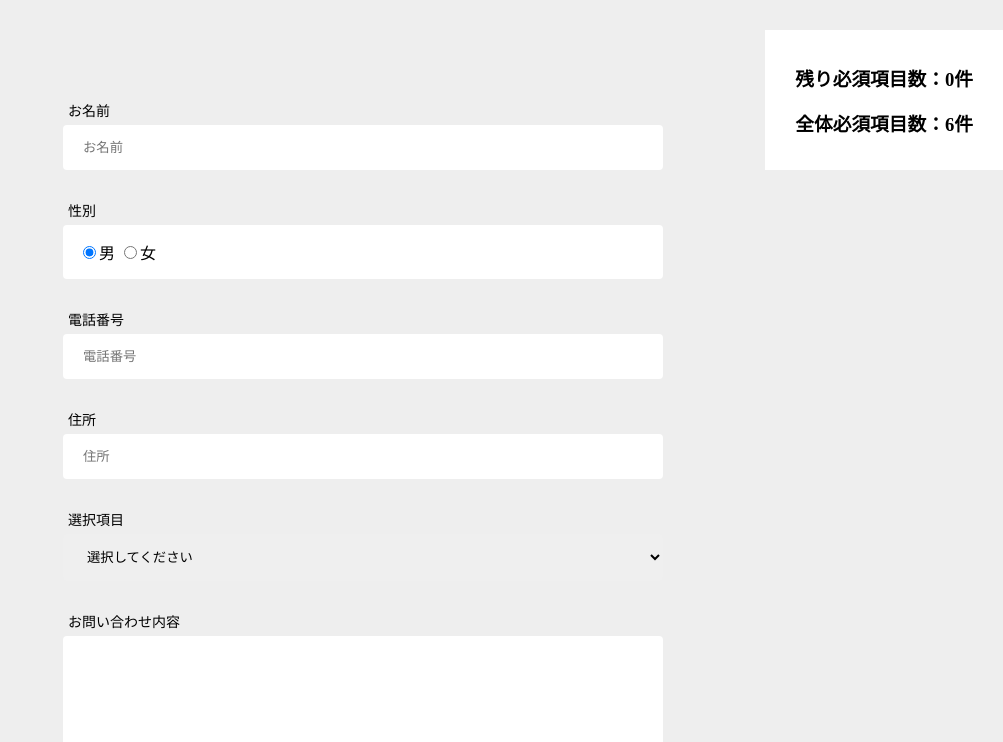
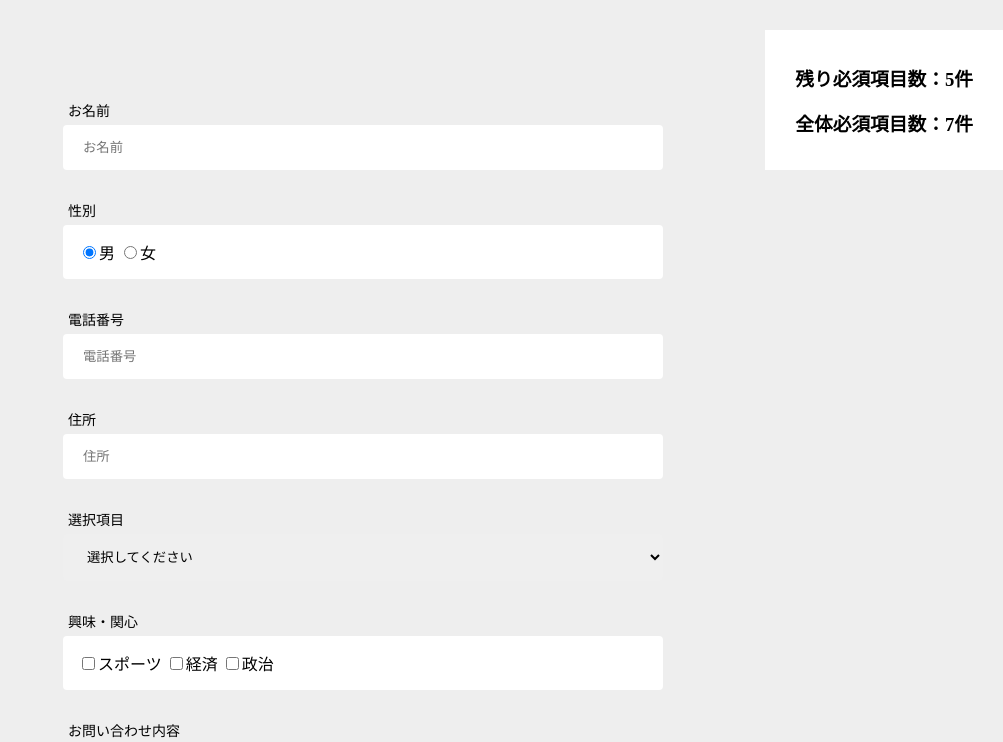
Before and after one commit to 42zz/form-required-count, a plain HTML site: page index.html in a window 1280 px wide. Both pictures are taken after a click on the radio button 366 px from the left and 252 px from the top of the page. Shown: the top 742 px of the page, without its empty margins (277-1280 px from the left). Drawn offline with Linux system fonts and the light colour scheme.

Commit message:
Radioボタンの分岐処理

```diff
--- a/index.html
+++ b/index.html
@@ -71,11 +71,11 @@
 	<body>
 		<div class="wrapper">
             <div class="nokori">
-                <h3>残り必須項目数：<span id="nokori">0</span>件</h3>
+                <h3>残り必須項目数：<span id="remaining">0</span>件</h3>
                 <h3>全体必須項目数：<span id="total">0</span>件</h3>
             </div>
 
-			<form id="remaining-target">
+			<form id="target">
 				<dl>
 					<dt>お名前</dt>
 					<dd>
@@ -113,6 +113,14 @@
 							<option value="2">選択項目5</option>
 						</select>
 					</dd>
+                </dl>
+                <dl>
+					<dt>興味・関心</dt>
+					<dd class="form-radio-wrapper">
+						<label for="checkbox-1"><input class="form-radio" id="checkbox-1" type="checkbox" name="your-interest" value="sports"/>スポーツ</label>
+						<label for="checkbox-2"><input class="form-radio" id="checkbox-2" type="checkbox" name="your-interest" value="economy" />経済</label>
+						<label for="checkbox-3"><input class="form-radio" id="checkbox-3" type="checkbox" name="your-interest" value="政治" />政治</label>
+					</dd>
 				</dl>
 				<dl>
 					<dt>お問い合わせ内容</dt>
@@ -125,5 +133,8 @@
         </div>
 
         <script src="main.js"></script>
+        <script>
+            const formInit = new reqForm('target', 'total', 'remaining');
+        </script>
 	</body>
 </html>
--- a/main.js
+++ b/main.js
@@ -1,24 +1,54 @@
 var reqForm = /** @class */ (function () {
-    function reqForm(target, total, nokori) {
+    function reqForm(target, total, remaining) {
         this.targetNames = [];
-        this.count = 0;
         this.total = 0;
+        this.remaining = 0;
         this.target = document.getElementById(target);
         this.totalEl = document.getElementById(total);
-        this.nokoriEl = document.getElementById(nokori);
+        this.remainingEl = document.getElementById(remaining);
         this.setTargetNames(this.target);
         this.writeInnerHtml(this.totalEl, this.total.toString());
-        console.log(this.total);
-        this.count = this.target.length;
+        this.writeInnerHtml(this.remainingEl, this.total.toString());
+        this.updateRemainingCount();
     }
+    // 対象となる項目のnameを取得する
     reqForm.prototype.setTargetNames = function (target) {
         var elements = target.elements;
         for (var i = 0; i < target.elements.length; i++) {
-            if (this.targetNames.indexOf(elements[i].getAttribute('name')) === -1 && elements[i].getAttribute('name') !== null) {
+            if (this.targetNames.indexOf(elements[i].getAttribute('name')) === -1 && elements[i].getAttribute('name') && elements[i].getAttribute('type') !== 'submit') {
                 this.targetNames.push(elements[i].getAttribute('name'));
                 this.total++;
             }
         }
+        return;
+    };
+    reqForm.prototype.updateRemainingCount = function () {
+        var _this = this;
+        var elements = [];
+        for (var i = 0; i < this.targetNames.length; i++) {
+            elements.push(document.getElementsByName(this.targetNames[i])[0]);
+        }
+        document.addEventListener('change', function (_) {
+            // const target: HTMLInputElement = e.target as HTMLInputElement;
+            var remainingNames = _this.targetNames.filter(function (name) {
+                var targetInput = document.getElementsByName(name);
+                if (targetInput[0].getAttribute('type') === 'radio') {
+                    var radio = Array.from(document.querySelectorAll("input[name=" + name + "]"));
+                    for (var _i = 0, radio_1 = radio; _i < radio_1.length; _i++) {
+                        var item = radio_1[_i];
+                        if (item.checked) {
+                            return item.name;
+                        }
+                    }
+                }
+                else if (targetInput[0].value) {
+                    return name;
+                }
+                return;
+            });
+            _this.remaining = _this.total - remainingNames.length;
+            _this.writeInnerHtml(_this.remainingEl, _this.remaining.toString());
+        });
         return;
     };
     reqForm.prototype.writeInnerHtml = function (targetHtml, writeContent) {
@@ -27,4 +57,3 @@ var reqForm = /** @class */ (function () {
     };
     return reqForm;
 }());
-var formInit = new reqForm('remaining-target', 'total', 'nokori');
```
Also changed, not shown: main.ts (+43 -16 lines), tsconfig.json (added, +73 -0 lines).
